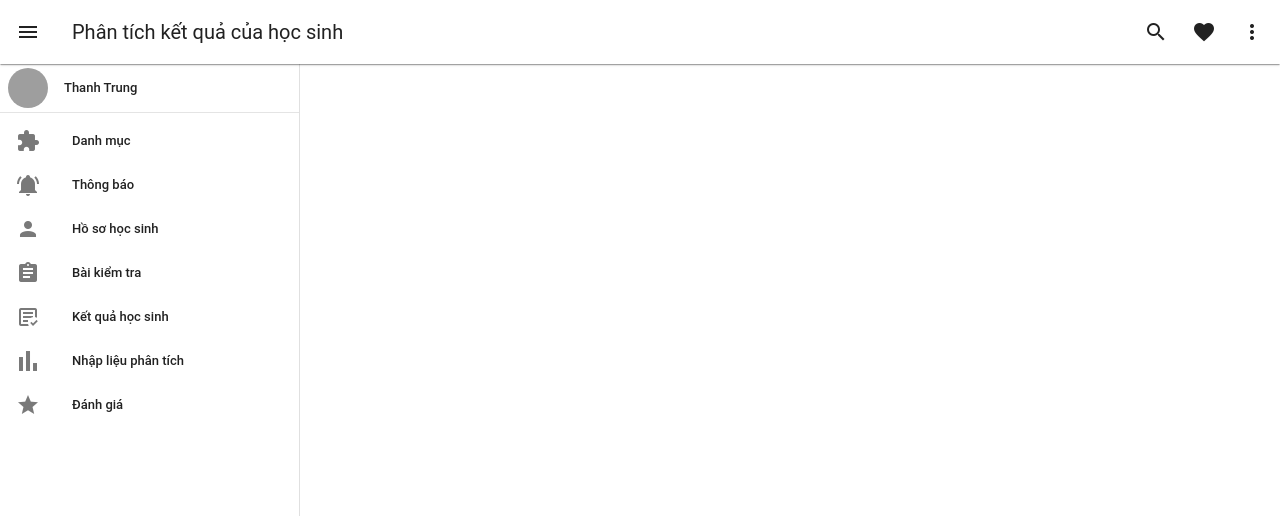
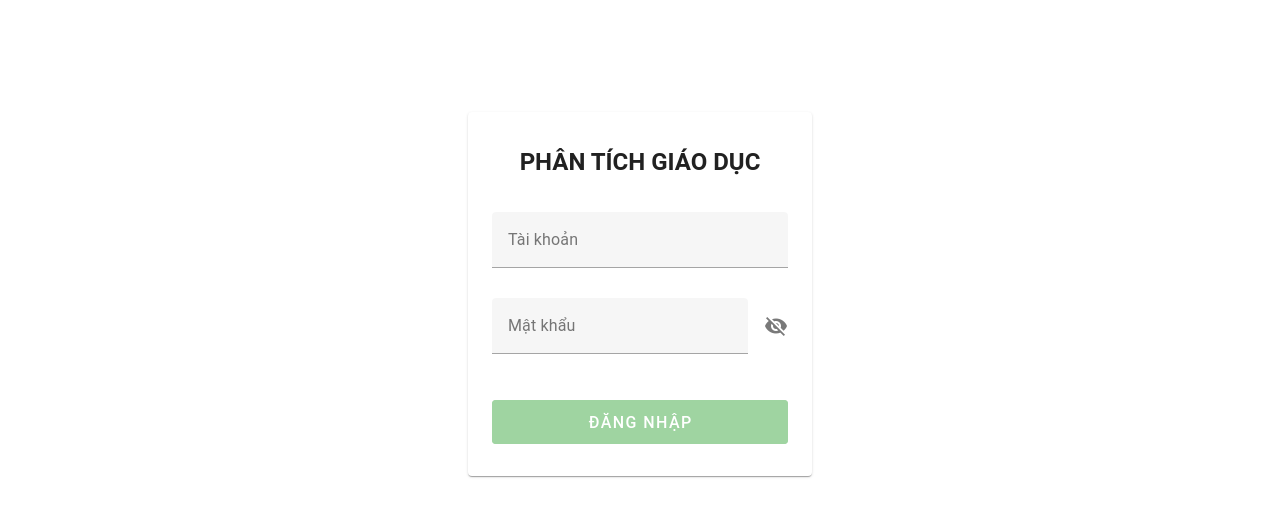
Before and after one commit to thanhdt164/vite-vue3, a Vue app: page /login in a window 1280 px wide. Shown: the top 516 px of the page. Built offline with nearby package versions, Linux system fonts and the light colour scheme; grey boxes are pictures that could not be loaded.

Commit message:
đẩy code

```diff
--- a/package.json
+++ b/package.json
@@ -9,6 +9,7 @@
     "preview": "vite preview"
   },
   "dependencies": {
+    "@vueup/vue-quill": "^1.2.0",
     "axios": "^1.6.7",
     "vue": "^3.3.11",
     "vue-router": "^4.2.5",
--- a/src/App.vue
+++ b/src/App.vue
@@ -1,15 +1,17 @@
 <script setup>
 import AppBar from './components/AppBar.vue'
 import SideBar from './components/SideBar.vue'
+import { useRoute } from 'vue-router'
+const route = useRoute();
 </script>
 
 <template >
     <v-app class="v-app">
       <!-- APP BAR -->
-      <app-bar></app-bar>
+      <app-bar v-if="route.path !== '/login'"></app-bar>
       <v-main class="v-main">
         <!-- SIDE BAR -->
-        <side-bar></side-bar>
+        <side-bar v-if="route.path !== '/login'"></side-bar>
         <!-- MAIN CONTENTS-->
         <router-view/>
       </v-main>
--- a/src/routers/router.js
+++ b/src/routers/router.js
@@ -7,10 +7,12 @@ const Home = { template: '<div>Home</div>' }
 import Menu from '../views/Menu.vue'
 import Notification from '../views/Notification.vue'
 import Profiles from '../views/Profiles.vue'
-import Exams from '../views/Exams.vue'
+import Exams from '../views/Exam/Exams.vue'
+import ExamsDetail from '../views/Exam/ExamDetail.vue'
 import Students from '../views/Students.vue'
 import InputDataAndAnalysis from '../views/InputDataAndAnalysis.vue'
 import Evaluate from '../views/Evaluate.vue'
+import Login from '../views/Login.vue'
 
 
 // 2. Define some routes
@@ -22,9 +24,11 @@ const routes = [
     { path: '/notification', name: "notification", component: Notification },
     { path: '/profiles', name: "profiles", component: Profiles },
     { path: '/exams', name: "exams", component: Exams },
+    { path: '/exam-detail', name: "examdetail", component: ExamsDetail },
     { path: '/students', name: "students", component: Students },
     { path: '/input-data-and-analysis', name: "input-data-and-analysis", component: InputDataAndAnalysis },
     { path: '/evaluate', name: "evaluate", component: Evaluate },
+    { path: '/login', name: "login", component: Login },
     // { path: '/nav', component: TNav },
     // { path: '/footer', component: TFooter },
     // {
@@ -55,5 +59,23 @@ const router = createRouter({
     history: createWebHistory(),
     routes, // short for `routes: routes`
 })
+function parseJwt (token) {
+    if(!token) return "";
+    var base64Url = token?.split('.')[1];
+    var base64 = base64Url?.replace(/-/g, '+').replace(/_/g, '/');
+    var jsonPayload = decodeURIComponent(window.atob(base64)?.split('').map(function(c) {
+        return '%' + ('00' + c.charCodeAt(0).toString(16)).slice(-2);
+    }).join(''));
 
+    return JSON.parse(jsonPayload);
+}
+router.beforeEach((to, from, next) => {
+       var token = parseJwt(localStorage.getItem('token'));
+       var currentTime = new Date().getTime();
+        if(((!token || token.exp < currentTime/1000) && to.path !== '/login')){
+            next('/login');
+            return;
+        }
+       next()
+  })
 export default router;
--- /dev/null
+++ b/src/views/Exam/ExamDetail.vue
@@ -0,0 +1,56 @@
+<template>
+    <v-container class="container">
+        <v-sheet class="sheet light">
+            <v-row class="text-h3">
+                Tạo đề kiểm tra
+            </v-row>
+            <div class="editor-form" >
+                <QuillEditor  theme="snow"  :toolbar="toolbarOptions" />
+            </div>
+        </v-sheet>
+    </v-container>
+</template>
+<script setup>
+    import { ref, onMounted } from 'vue'
+    import { QuillEditor } from '@vueup/vue-quill'
+    import ApiService from '/Education/vite-vue3/src/axios/axios.js';
+    import '@vueup/vue-quill/dist/vue-quill.snow.css';
+    const toolbarOptions =
+    ref([
+        ['bold', 'italic', 'underline', 'strike'],        // toggled buttons
+        ['blockquote', 'code-block'],
+
+        [{ 'header': 1 }, { 'header': 2 }],               // custom button values
+        [{ 'list': 'ordered'}, { 'list': 'bullet' }, { 'list': 'check' }],
+        [{ 'script': 'sub'}, { 'script': 'super' }],      // superscript/subscript
+        [{ 'indent': '-1'}, { 'indent': '+1' }],          // outdent/indent
+        [{ 'direction': 'rtl' }],                         // text direction
+
+        ['link', 'image', 'video', 'formula'],
+        [{ 'size': ['small', false, 'large', 'huge'] }],  // custom dropdown
+        [{ 'header': [1, 2, 3, 4, 5, 6, false] }],
+
+        [{ 'color': [] }, { 'background': [] }],          // dropdown with defaults from theme
+        [{ 'font': [] }],
+        [{ 'align': [] }],
+        ['clean']                                         // remove formatting button
+    ]);
+    const lstAnalysis = ref([])
+    const getlstAnalysis = async ()=>{
+        var res = await ApiService.getAllAnalysisContent();
+        console.log(res);
+    }
+    getlstAnalysis();
+</script>
+<style>
+.container{
+  position: absolute;
+  left: 300px;
+  height: 100%;
+  width: calc(100% - 300px);
+  padding: 24px;
+}
+.editor-form{
+    height: 300px;
+}
+</style>
--- a/src/views/Exams.vue
+++ b/src/views/Exam/Exams.vue
@@ -1,6 +1,6 @@
 <script setup>
-import ToolBar from '../components/ToolBar.vue'
-import Grid from '../components/Grid.vue'
+import ToolBar from '../../components/ToolBar.vue'
+import Grid from '../../components/Grid.vue'
 </script>
 
 <template>
--- /dev/null
+++ b/src/views/Login.vue
@@ -0,0 +1,85 @@
+<template>
+    <v-sheet class="pa-12" rounded>
+      <v-card class="mx-auto px-6 py-8" max-width="344">
+        <div class="d-flex align-center justify-center mb-8 title-main ">PHÂN TÍCH GIÁO DỤC</div>
+        <v-form
+          v-model="form"
+          @submit.prevent="onSubmit"
+        >
+          <v-text-field
+            v-model="email"
+            :readonly="loading"
+            :rules="[required]"
+            class="mb-2"
+            clearable
+            label="Tài khoản"
+          ></v-text-field>
+
+          <v-text-field
+            v-model="password"
+            :readonly="loading"
+            :rules="[required]"
+            :append-icon="show1 ? 'mdi-eye' : 'mdi-eye-off'"
+            :type="show1 ? 'text' : 'password'"
+            clearable
+            label="Mật khẩu"
+            placeholder="Nhập mật khẩu"
+            @click:append="show1 = !show1"
+          ></v-text-field>
+          <br>
+          <v-btn
+            :disabled="!form"
+            :loading="loading"
+            block
+            color="success"
+            size="large"
+            type="submit"
+            variant="elevated"
+          >
+            Đăng nhập
+          </v-btn>
+        </v-form>
+      </v-card>
+    </v-sheet>
+  </template>
+<script>
+import ApiService from '/Education/vite-vue3/src/axios/axios.js';
+export default {
+  data: () => ({
+    form: false,
+    email: null,
+    password: null,
+    loading: false,
+    show1:false
+  }),
+  created(){
+    localStorage.clear('token')
+  },
+  methods: {
+    async onSubmit () {
+      var param = {
+        Username :this.email,
+        Password:this.password
+      }
+      var res = await ApiService.login(param);
+      if(res && res.status == 200){
+        localStorage.setItem('token',res.data.data.access_token)
+        this.$router.push("/notification");
+      }
+      if (!this.form) return
+      this.loading = true
+
+      setTimeout(() => (this.loading = false), 2000)
+    },
+    required (v) {
+      return !!v || 'Không được để trống'
+    },
+  },
+}
+</script>
+<style  scoped>
+.title-main{
+  font-size: 24px;
+  font-weight: bold;
+}
+</style>
```
Also changed, not shown: src/axios/axios.js (+11 -3 lines), 1 other file (tests, documents, lock files or other folders).
